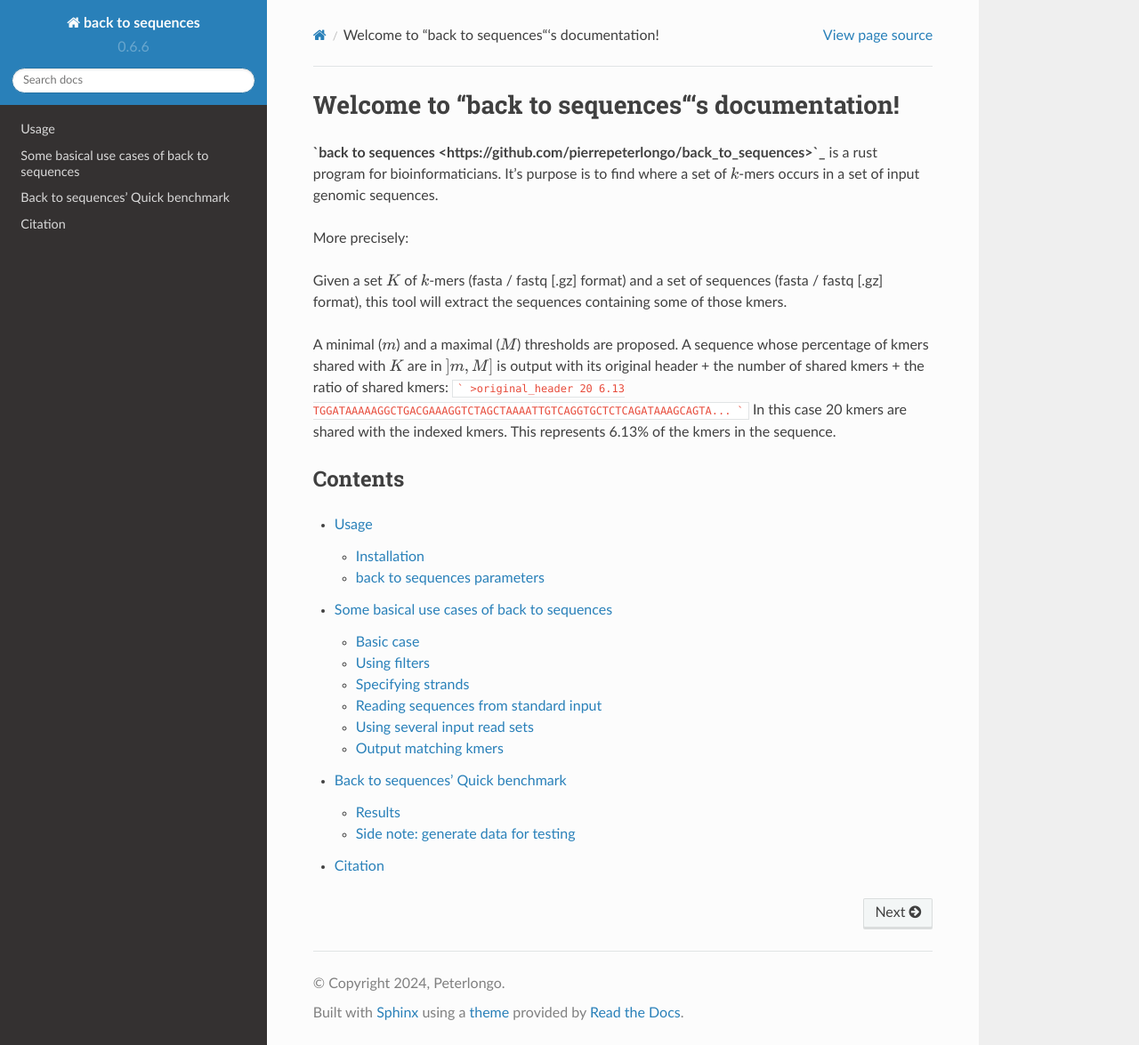
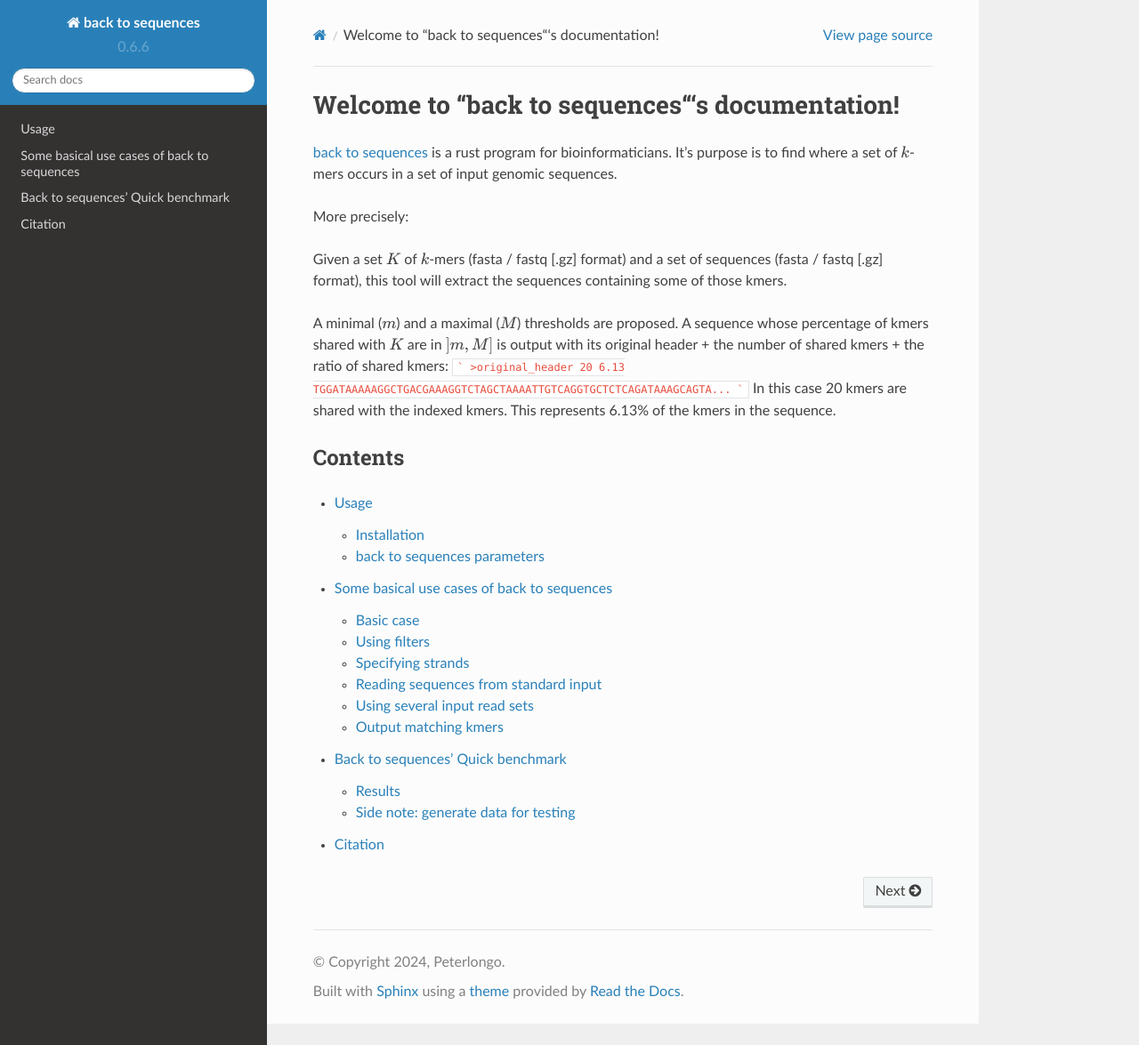
Before and after one commit to pierrepeterlongo/b2s_doc, a Sphinx documentation site: the page built from docs/source/index.rst, in a window 1280 px wide and 1175 px high. Shown: the whole window at 89% size. Built offline with Sphinx 7.4.7 and the Read the Docs theme 2.0.0, drawn with Linux system fonts in a browser that asks for light colours.

Commit message:
Update index.rst

```diff
--- a/docs/source/index.rst
+++ b/docs/source/index.rst
@@ -1,7 +1,7 @@
 Welcome to "back to sequences"'s documentation!
 ===================================
 
-**`back to sequences <https://github.com/pierrepeterlongo/back_to_sequences>`_** is a rust program for bioinformaticians.
+`back to sequences <https://github.com/pierrepeterlongo/back_to_sequences>`_ is a rust program for bioinformaticians.
 It's purpose is to find where a set of :math:`k`-mers occurs in a set of input genomic sequences.
 
 More precisely:
```
